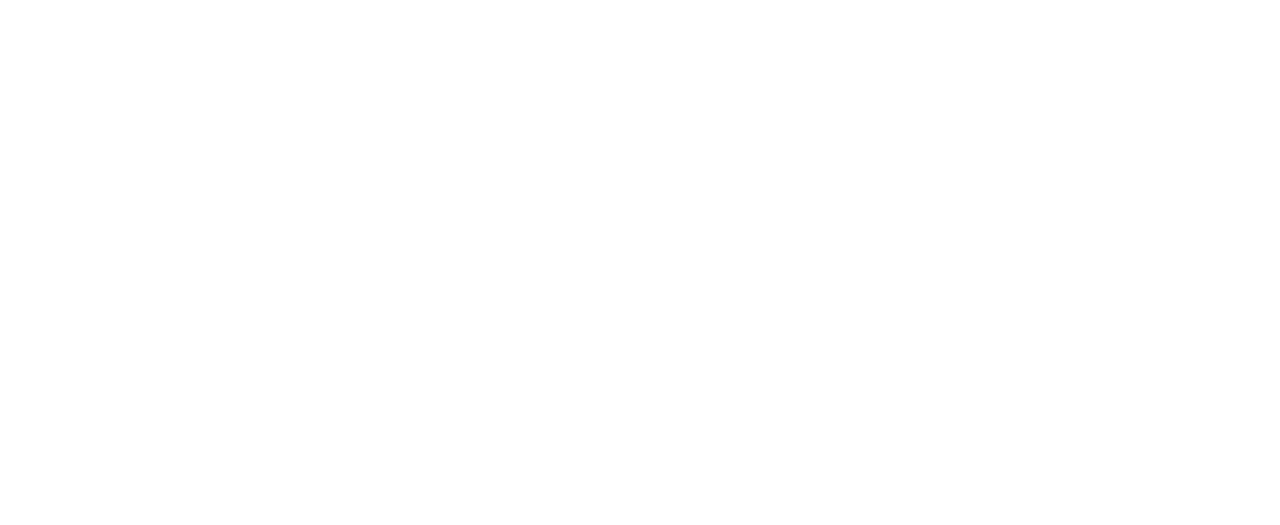
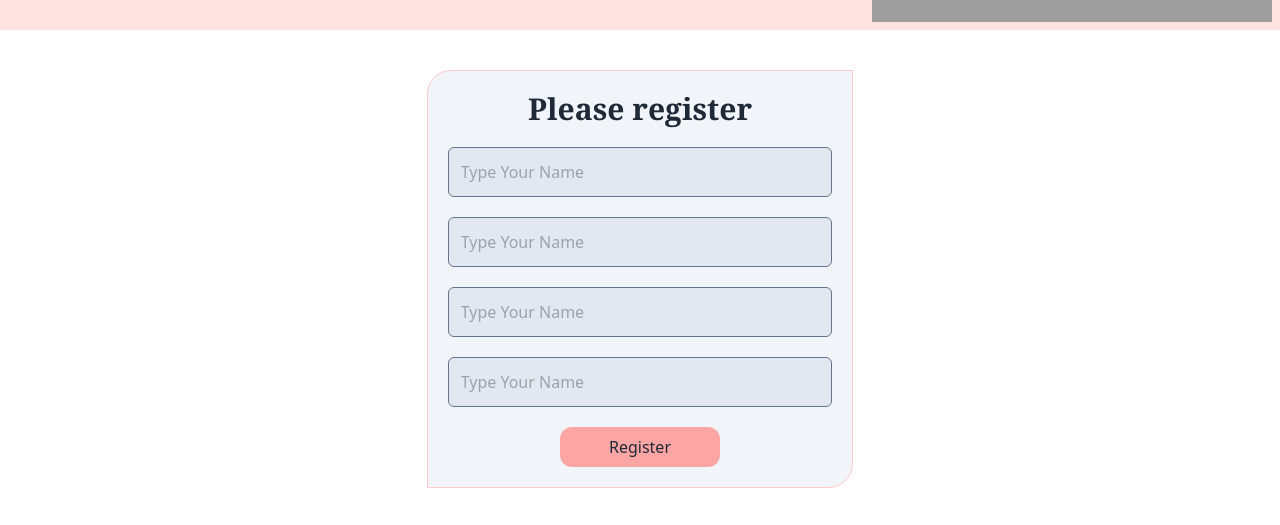
Before and after one commit to Tanvirsayem99/resume-project-1, a React (Vite) app: page /register in a window 1280 px wide. Before the commit this address had no page. Shown: the part 286-811 px from the top of the page. Built offline with nearby package versions, Linux system fonts and the light colour scheme; grey boxes are pictures that could not be loaded.

Commit message:
login and register route included

```diff
--- /dev/null
+++ b/src/components/identity/Login.jsx
@@ -0,0 +1,18 @@
+import React from 'react';
+
+const Login = () => {
+    return (
+        <div className='my-10'>
+            <form className='grid w-11/12  md:w-2/6 mx-auto gap-5 border border-red-200 p-5 rounded-tl-3xl rounded-br-3xl bg-slate-100'>
+                <h1 className='text-center text-3xl font-serif font-semibold'>Please Login</h1>
+                    <input type="email" name="email" id="" required placeholder='Type Your Email' className='bg-slate-200 pl-3 py-3 rounded-md border border-slate-500' />
+                    <input type="password" name="password" id="" required placeholder='Type Your Password' className='bg-slate-200 pl-3 py-3 rounded-md border border-slate-500' />
+                    <input type="submit" name="submit" id="" value="Register" className='bg-red-300 w-40 rounded-xl py-2 mx-auto' />
+                    <button>GithHub</button>
+                    <button>Google</button>
+            </form>
+        </div>
+    );
+};
+
+export default Login;
--- /dev/null
+++ b/src/components/identity/Register.jsx
@@ -0,0 +1,20 @@
+import React from 'react';
+
+const Register = () => {
+    return (
+        <div className='my-10'>
+
+            <form className='grid w-11/12  md:w-2/6 mx-auto gap-5 border border-red-200 p-5 rounded-tl-3xl rounded-br-3xl bg-slate-100'>
+                <h1 className='text-center text-3xl font-serif font-semibold'>Please register</h1>
+                    <input type="name" name="name" id="" required placeholder='Type Your Name' className='bg-slate-200 pl-3 py-3 rounded-md border border-slate-500'/>
+                    <input type="email" name="email" id="" required placeholder='Type Your Name' className='bg-slate-200 pl-3 py-3 rounded-md border border-slate-500' />
+                    <input type="password" name="password" id="" required placeholder='Type Your Name' className='bg-slate-200 pl-3 py-3 rounded-md border border-slate-500' />
+                    <input type="url" name="url" id="" required placeholder='Type Your Name' className='bg-slate-200 pl-3 py-3 rounded-md border border-slate-500' />
+                    <input type="submit" name="submit" id="" value="Register" className='bg-red-300 w-40 rounded-xl py-2 mx-auto' />
+            </form>
+
+        </div>
+    );
+};
+
+export default Register;
```
Also changed, not shown: src/main.jsx (+10 -0 lines).
